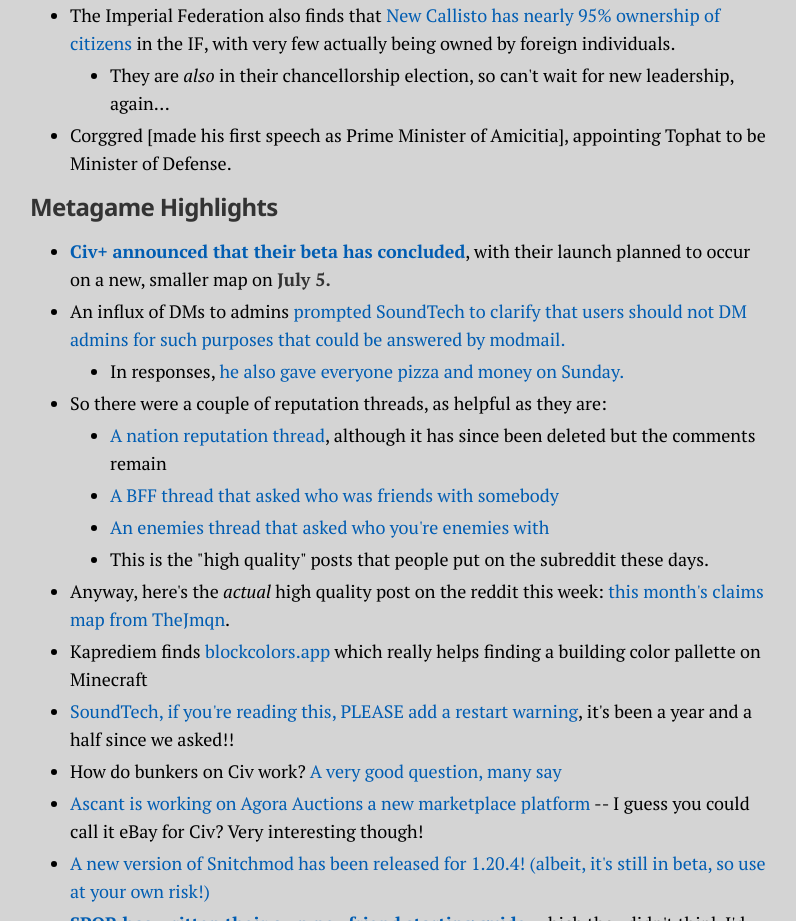
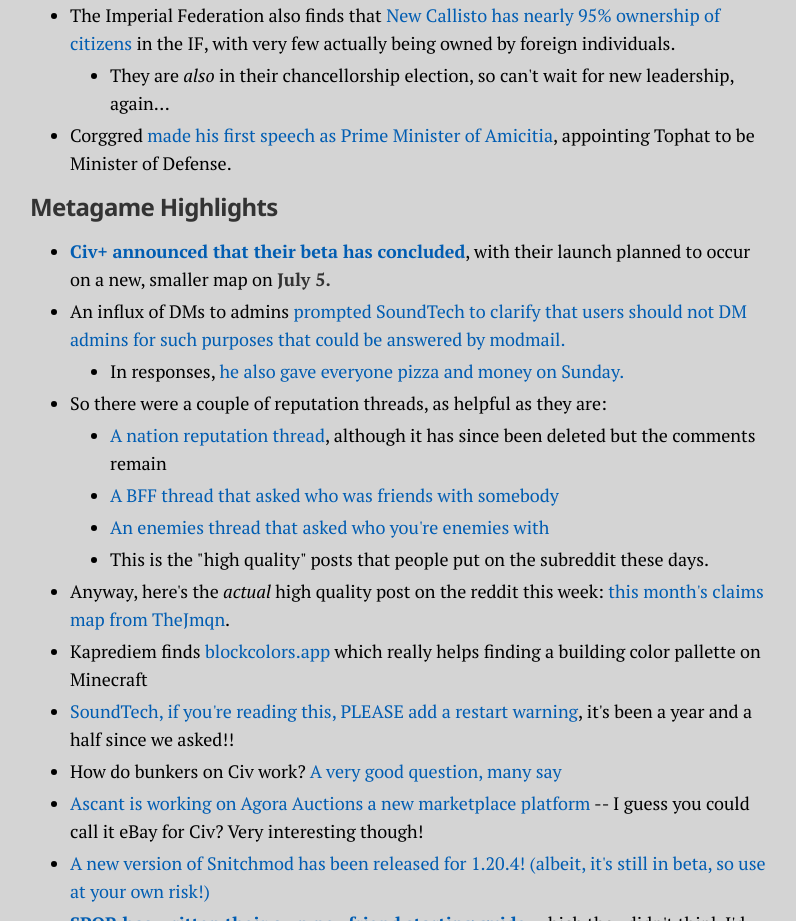
Before and after one commit to specificlanguage/newsletter-astro, an Astro site: page /newsletter/newsletter-07-01-2024 in a window 1280 px wide. Shown: the part 4787-5708 px from the top of the page, without its empty margins (242-1038 px from the left). Built offline with nearby package versions, Linux system fonts and the light colour scheme; Astro itself is replaced by a stand-in of ours.

Commit message:
correction: July 1
- missed a link

```diff
--- a/src/content/newsletter/newsletter-07-01-2024.mdx
+++ b/src/content/newsletter/newsletter-07-01-2024.mdx
@@ -110,7 +110,7 @@
   - They also completed [a rail line to the Temporal Isles, with further expansions to the Deepslate Isles and SPQR.](https://i.imgur.com/fBW6C0p.png)
 - The Imperial Federation also finds that [New Callisto has nearly 95% ownership of citizens](https://i.imgur.com/ezY37tF.png) in the IF, with very few actually being owned by foreign individuals.
   - They are *also* in their chancellorship election, so can't wait for new leadership, again...
-- Corggred [made his first speech as Prime Minister of Amicitia], appointing Tophat to be Minister of Defense.
+- Corggred [made his first speech as Prime Minister of Amicitia](https://i.imgur.com/ki5wWmi.png), appointing Tophat to be Minister of Defense.
 
 ### Metagame Highlights
 
```
